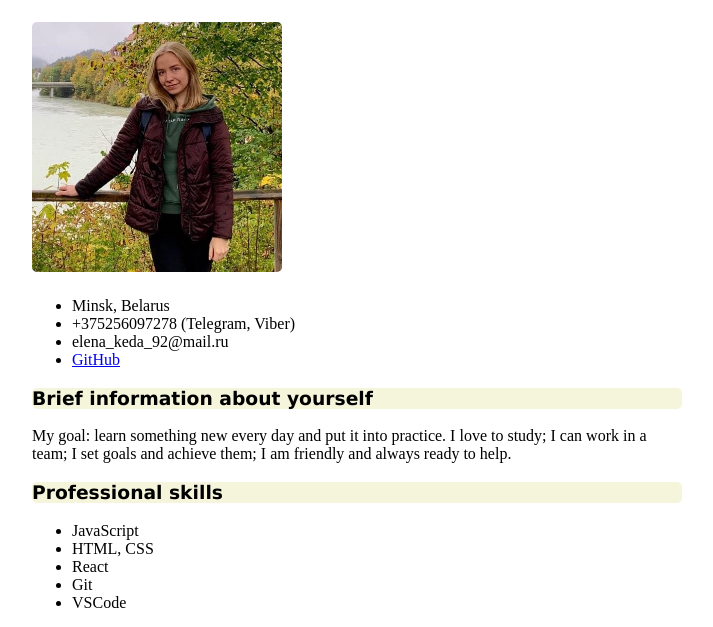
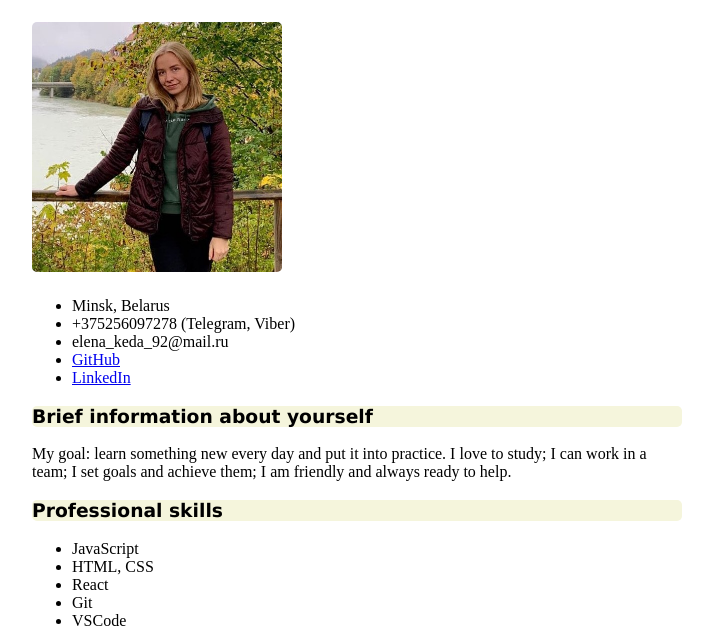
Before and after one commit to ElenaKeda/rsschool-cv, a plain HTML site: page index.html in a window 1280 px wide. Shown: the part 102-729 px from the top of the page, without its empty margins (283-996 px from the left). Drawn offline with Linux system fonts and the light colour scheme.

Commit message:
Update index.html
add link LinkedIn

```diff
--- a/index.html
+++ b/index.html
@@ -56,6 +56,7 @@
                 <li>+375256097278 (Telegram, Viber)</li>
                 <li>elena_keda_92@mail.ru</li>
                 <li><a href="https://github.com/ElenaKeda">GitHub</a></li>
+                <li><a href="https://www.linkedin.com/in/elena-keda-22982b20b/">LinkedIn</a></li>
             </ul>
         </div>
 
```
